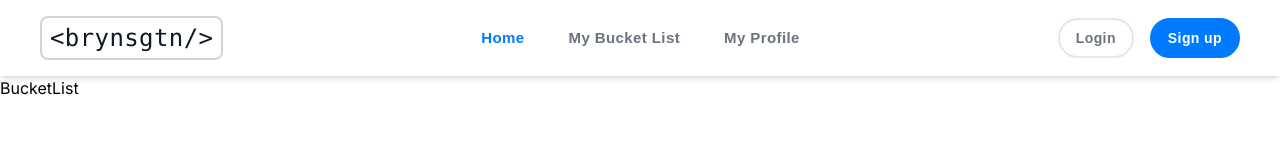
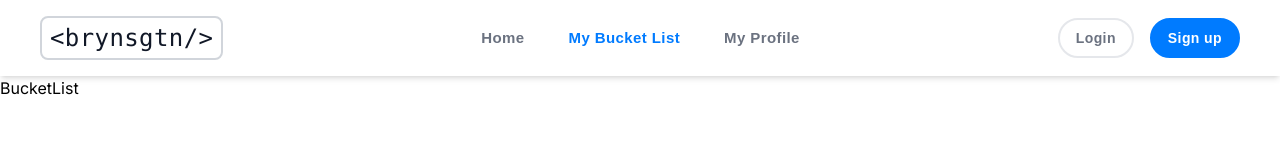
Before and after one commit to brynsgtn/bucket-list-app, a React (Vite) app in the folder frontend/: page /bucket in a window 1280 px wide. Shown: the top 160 px of the page. Built offline with nearby package versions, Linux system fonts and the light colour scheme.

Commit message:
Added current page font color on header links

```diff
--- a/frontend/src/components/Header.jsx
+++ b/frontend/src/components/Header.jsx
@@ -1,4 +1,4 @@
-import { Link, useNavigate } from "react-router-dom";
+import { Link, useNavigate, useLocation } from "react-router-dom";
 import { useDispatch, useSelector } from "react-redux";
 import { useState } from "react";
 import { useLogoutMutation } from "../slices/userApiSlice";
@@ -11,6 +11,7 @@ const Header = () => {
 
     const dispatch = useDispatch();
     const navigate = useNavigate();
+    const location = useLocation();
 
     const [logoutApiCall] = useLogoutMutation();
 
@@ -77,25 +78,37 @@ const Header = () => {
                             </a>
                         </li>
                         <li className="max-lg:border-b border-gray-300 max-lg:py-3 px-3">
-                            <Link to='/' className="hover:text-[#007bff] text-[#007bff] block font-semibold text-[15px]">
+                            <Link
+                                to="/"
+                                className={`block font-semibold text-[15px] ${location.pathname === '/' ? 'text-[#007bff]' : 'text-gray-500'
+                                    }`}
+                            >
                                 Home
                             </Link>
 
                         </li>
                         <li className="max-lg:border-b border-gray-300 max-lg:py-3 px-3">
-                            <Link to='/bucketlist' className="hover:text-[#007bff] text-gray-500 block font-semibold text-[15px]">
+                            <Link
+                                to="/bucket"
+                                className={`block font-semibold text-[15px] ${location.pathname === '/bucket' ? 'text-[#007bff]' : 'text-gray-500'
+                                    }`}
+                            >
                                 My Bucket List
                             </Link>
                         </li>
                         <li className="max-lg:border-b border-gray-300 max-lg:py-3 px-3">
-                            <Link to='/bucketlist' className="hover:text-[#007bff] text-gray-500 block font-semibold text-[15px]">
+                            <Link
+                                to="/profile"
+                                className={`block font-semibold text-[15px] ${location.pathname === '/profile' ? 'text-[#007bff]' : 'text-gray-500'
+                                    }`}
+                            >
                                 My Profile
                             </Link>
                         </li>
                         <li className="block lg:hidden lg:border-b border-gray-300 lg:py-3 px-3">
-                            <Link to='/bucketlist' className="hover:text-[#007bff] text-gray-500 block font-semibold text-[15px]" onClick={logoutHandler}>
+                            <button className="hover:text-[#007bff] text-gray-500 block font-semibold text-[15px]" onClick={logoutHandler}>
                                 Logout
-                            </Link>
+                            </button>
                         </li>
                     </ul>
                 </div>
```
